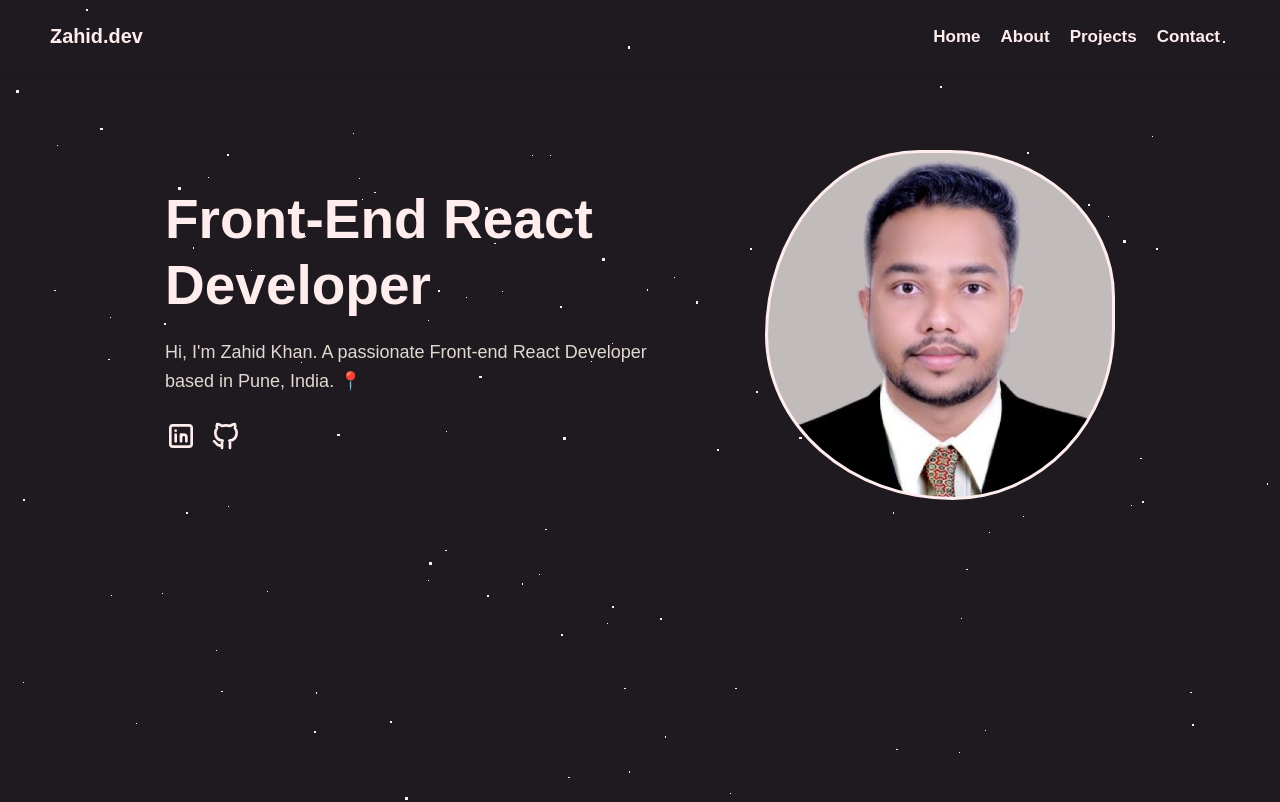
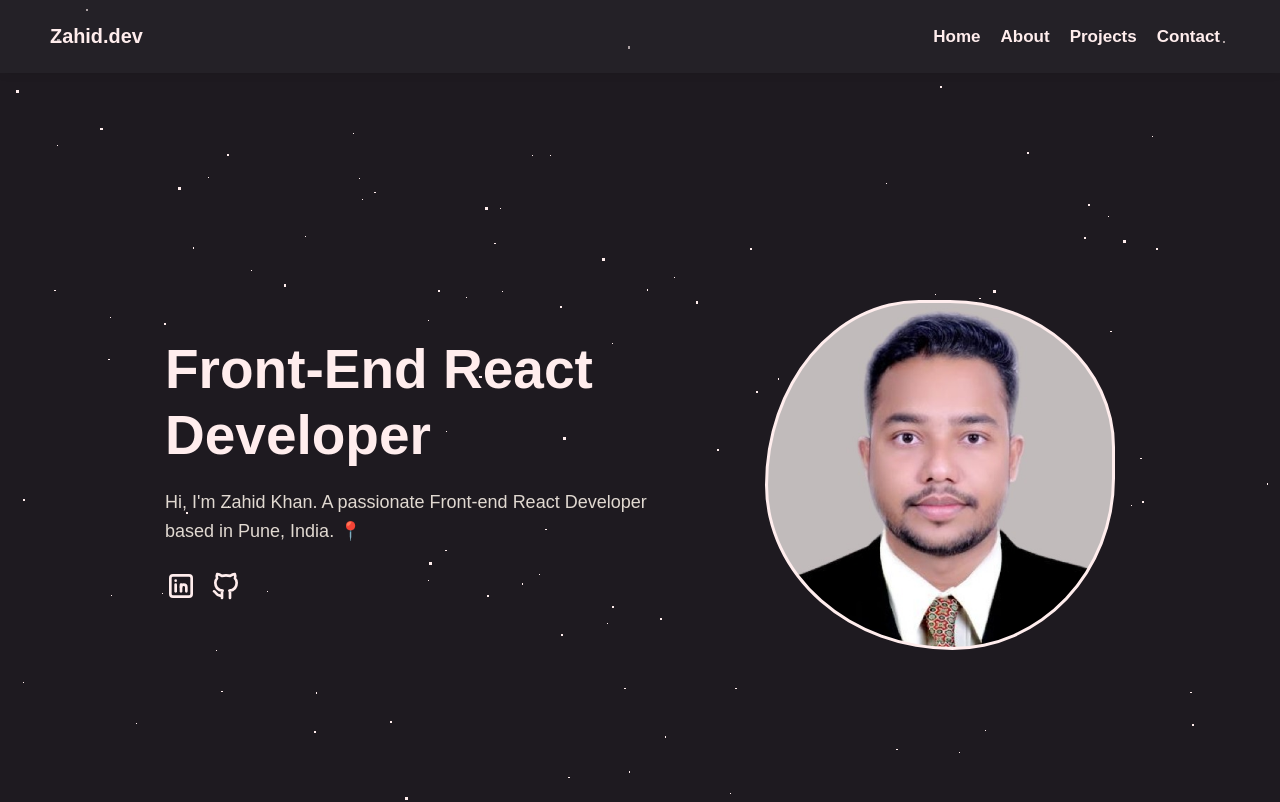
Before and after one commit to zahidkhan6417/Advance-Portfolio, a React (Create React App) app: page / in a window 1280 px wide. Shown: the top 802 px of the page. Built offline with nearby package versions, Linux system fonts and the light colour scheme.

Commit message:
second changes

```diff
--- a/src/App.js
+++ b/src/App.js
@@ -1,12 +1,10 @@
 import GsapIntegration from "./gsapCompo/gsapPage";
 import Home from "./Pages/Home";
-import Footer from "./Components/Footer";
 function App() {
   return (
     <div className="App">
+      <Home />
       <GsapIntegration />
-      <Home />
-      {/* <Footer /> */}
     </div>
   );
 }
--- a/src/Components/Contacts.jsx
+++ b/src/Components/Contacts.jsx
@@ -28,7 +28,7 @@ function Contact() {
                 </span>
                 <div className="contact__info">
                   <h3>Mail</h3>
-                  <a href="mailto:stefan.topallovic@gmail.com">
+                  <a href="mailto:zahidkhan8102@gmail.com">
                     zahidkhan8102@gmail.com
                   </a>
                 </div>
--- a/src/Components/Footer.jsx
+++ b/src/Components/Footer.jsx
@@ -17,7 +17,7 @@ function Footer() {
                 aria-label="linkedin"
                 target="_blank"
                 rel="noreferrer"
-                href="https://www.linkedin.com/in/stefan-topalovic-dev/"
+                href="https://www.linkedin.com/in/md-zahid-khan/"
               >
                 <IconBrandLinkedin width={30} height={30} />
               </a>
@@ -25,7 +25,7 @@ function Footer() {
                 aria-label="github"
                 target="_blank"
                 rel="noreferrer"
-                href="https://github.com/stefvndev"
+                href="https://github.com/zahidkhan6417"
               >
                 <IconBrandGithub width={30} height={30} />
               </a>
--- a/src/gsapCompo/gsapPage.jsx
+++ b/src/gsapCompo/gsapPage.jsx
@@ -3,7 +3,6 @@ import * as THREE from 'three'; // Import Three.js if needed
 import gsap from 'gsap'; // Import GSAP
 import "./styles.css"
 
-import Navbar from '../Components/Navbar'
 import HomePage from "../Components/HomePage"
 import About from '../Components/About'
 import Projects from '../Components/Projects'
@@ -218,13 +217,13 @@ function GsapIntegration() {
         <div>
             <canvas className="webgl"></canvas>
 
-            <section class="section">
-            {/* <Navbar /> */}
-            <HomePage />
-            <About />
-            <Projects />
-            <Contact />
-            {/* <Footer />             */}
+            <section className="section">
+                <HomePage />
+                <About />
+                <Projects />
+                <Contact />
+                <Footer />
+
             </section>
 
 
--- a/src/gsapCompo/styles.css
+++ b/src/gsapCompo/styles.css
@@ -7,6 +7,7 @@
 html
 {
     background: #1e1a20;
+
 }
 
 .webgl
@@ -22,14 +23,16 @@ html
     align-items: center;
     height: 100vh;
     /* position: relative; */
-    /* color: #ffeded; */
+    color: #ffeded;
     will-change: transform;
+    /* background-color: #2d2e32; */
+
 }
 
-/* section:nth-child(odd)
+ section:nth-child(odd)
 {
     justify-content: flex-end;
-} */
+}
 .selectable-text {
     pointer-events: auto;
 }
--- a/src/styles/Footer.css
+++ b/src/styles/Footer.css
@@ -60,7 +60,7 @@ body {
 }
 
 footer {
-  background-color: #2d2e32;
+  background-color: rgba(45, 46, 50, 0.4); /* Color with 50% transparency */
   padding: 5rem 0;
   width: 100%;
 }
--- a/src/styles/Footer.scss
+++ b/src/styles/Footer.scss
@@ -3,13 +3,16 @@
 @import "../Global/typhography.scss";
 
 footer {
-  background-color: #2d2e32;
+ // background-color: #2d2e32;
+  background-color: rgba(45, 46, 50, 0.4  ); /* Color with 50% transparency */
+  //opacity: 0.6;
   padding: 5rem 0;
   width: 100%;
 
   h3 {
     font-size: $text-size;
     color: white;
+   // font-weight: bold;
   }
 }
 
@@ -17,6 +20,7 @@ footer {
   display: flex;
   justify-content: space-between;
   align-items: center;
+
 
   @media (max-width: 550px) {
     flex-wrap: wrap;
--- a/src/styles/navbar.css
+++ b/src/styles/navbar.css
@@ -134,6 +134,7 @@ nav {
   display: flex;
   justify-content: space-between;
   position: fixed;
+  background-color: rgba(45, 46, 50, 0.4); /* Color with 50% transparency */
   top: 0;
   left: 0;
   box-shadow: 0px 0px 10px rgba(0, 0, 0, 0.09);
--- a/src/styles/navbar.scss
+++ b/src/styles/navbar.scss
@@ -82,7 +82,7 @@ nav {
   display: flex;
   justify-content: space-between;
   position: fixed;
- // background-color: #2d2e32;
+  background-color: rgba(45, 46, 50, 0.4); /* Color with 50% transparency */
   top: 0;
   left: 0;
   box-shadow: 0px 0px 10px rgb(0 0 0 / 9%);
```
Also changed, not shown: public/index.html (+2 -2 lines), src/Pages/Home.jsx (+7 -7 lines), 2 other files (tests, documents, lock files or other folders).
